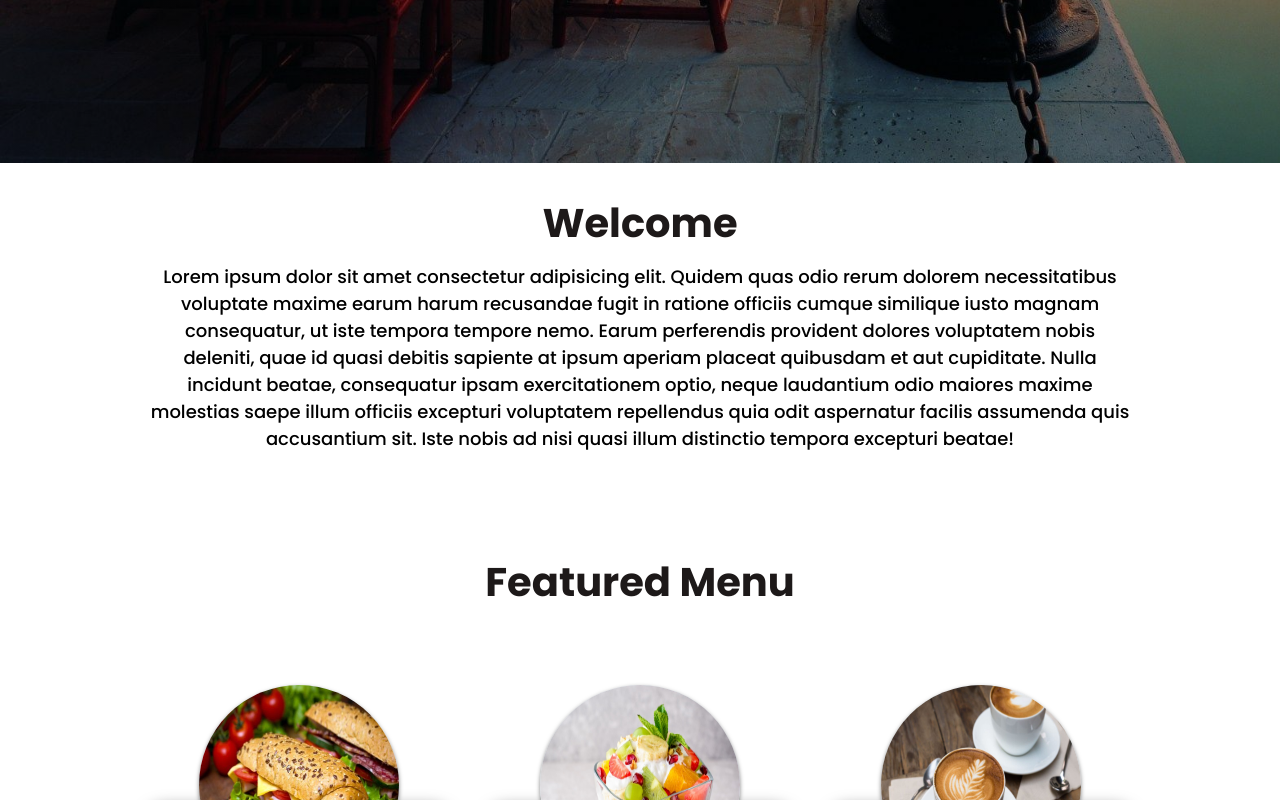
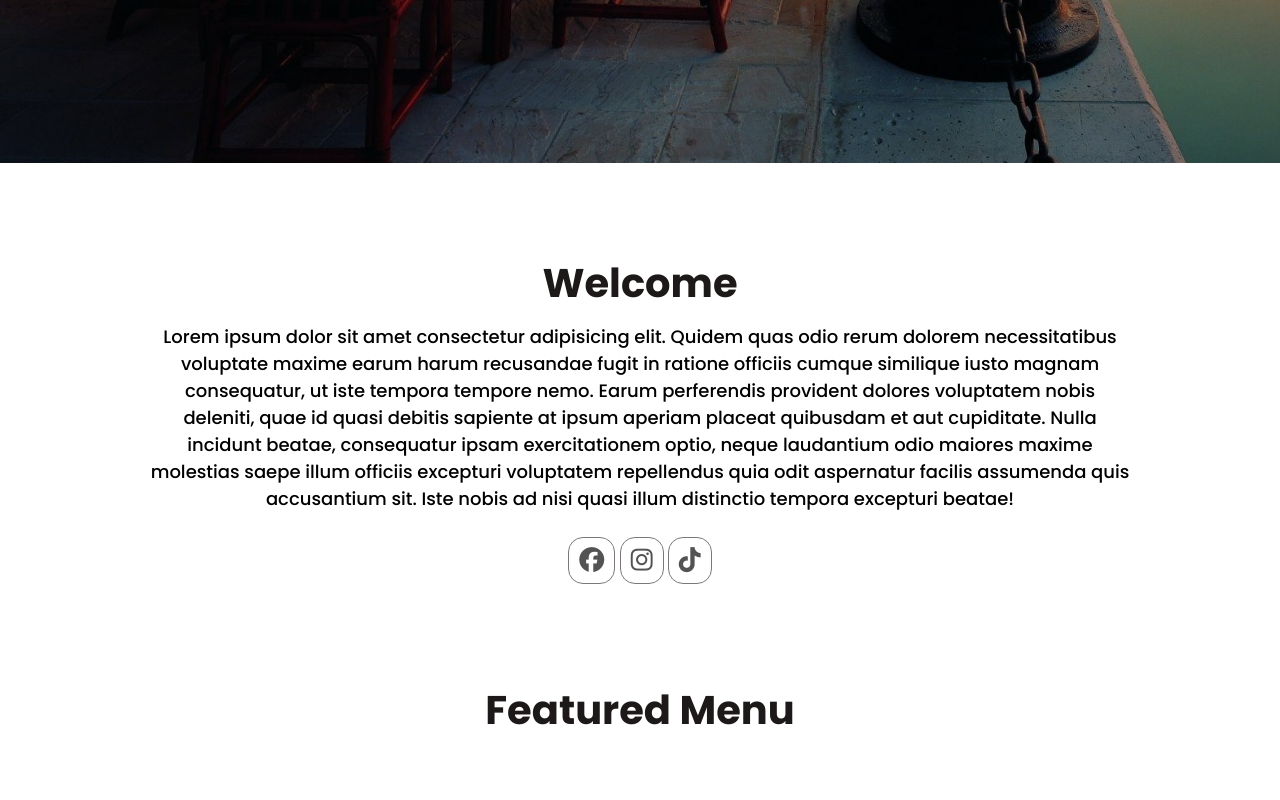
Before and after one commit to EginRyzen/WebCoffe1, a plain HTML site: page index.html in a window 1280 px wide. Shown: the part 717-1517 px from the top of the page. Drawn offline with Linux system fonts and the light colour scheme.

Commit message:
iconsosmed

```diff
--- a/index.html
+++ b/index.html
@@ -49,6 +49,11 @@
                 incidunt beatae, consequatur ipsam exercitationem optio, neque laudantium odio maiores maxime molestias
                 saepe illum officiis excepturi voluptatem repellendus quia odit aspernatur facilis assumenda quis
                 accusantium sit. Iste nobis ad nisi quasi illum distinctio tempora excepturi beatae!</p>
+            <div class="icon">
+                <a href=""><i class="fa-brands fa-facebook"></i></a>
+                <a href=""><i class="fa-brands fa-instagram"></i></a>
+                <a href=""><i class="fa-brands fa-tiktok"></i></a>
+            </div>
         </div>
         <div class="menu">
             <h3>Featured Menu</h3>
--- a/style.css
+++ b/style.css
@@ -99,6 +99,7 @@ nav ul li a {
 }
 
 .welcome {
+    margin-top: 60px;
     padding: 20px;
     box-sizing: border-box;
 }
@@ -116,6 +117,29 @@ nav ul li a {
     font-size: 18px;
     font-weight: 500;
 }
+
+.welcome .icon {
+    /* background-color: aqua; */
+    text-align: center;
+    margin-top: 30px;
+}
+
+.welcome .icon a {
+    text-decoration: none;
+    font-size: 25px;
+    padding: 5px 10px;
+    background-color: transparent;
+    border-radius: 15px;
+    border: 1px solid #7c7878;
+    color: #535353;
+    transition: all 0.5s;
+}
+
+.welcome .icon a:hover {
+    background-color: rgb(188, 121, 73);
+    color: white;
+}
+
 
 .menu {
     align-items: center;
@@ -189,6 +213,7 @@ a.read-more {
     font-weight: 600;
     border: 1px solid #7c7878;
     text-decoration: none;
+    transition: all 0.5s;
 }
 
 a.read-more:hover {
```
